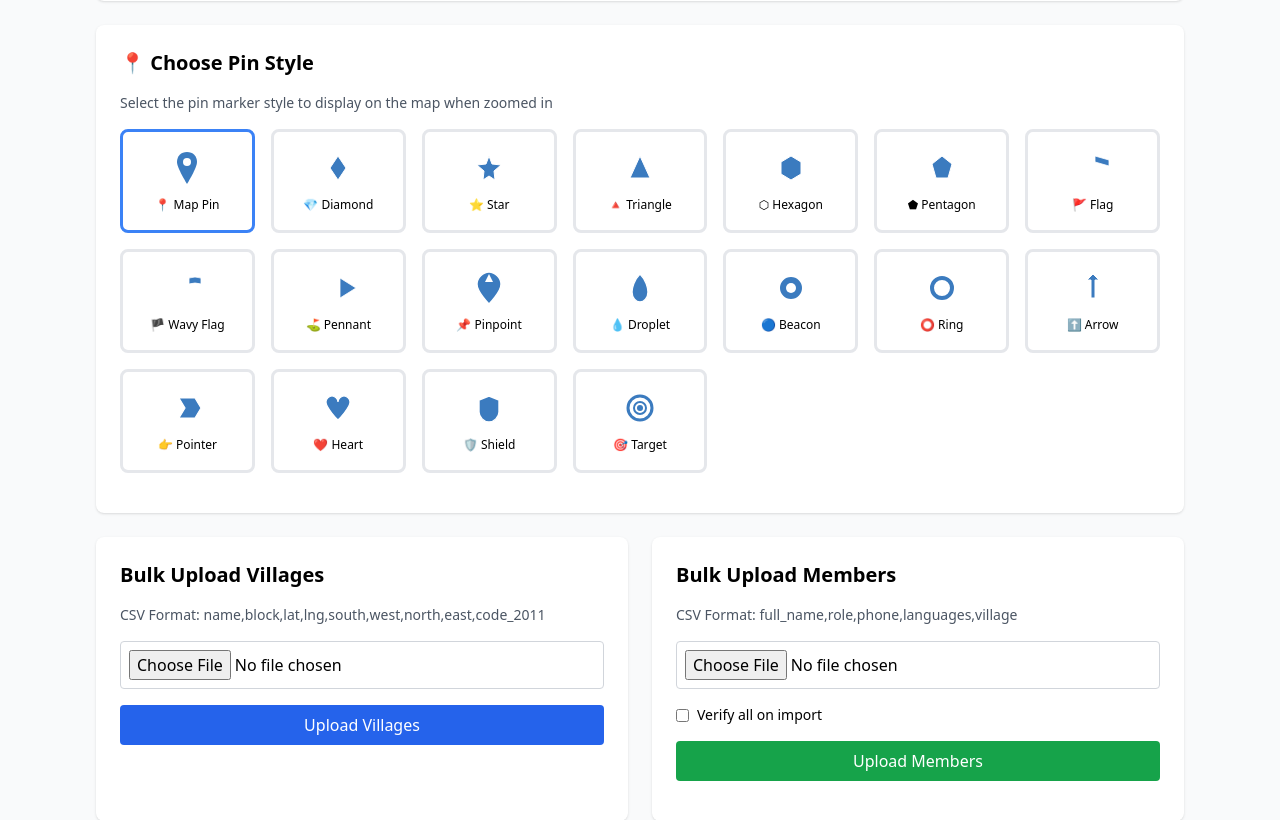
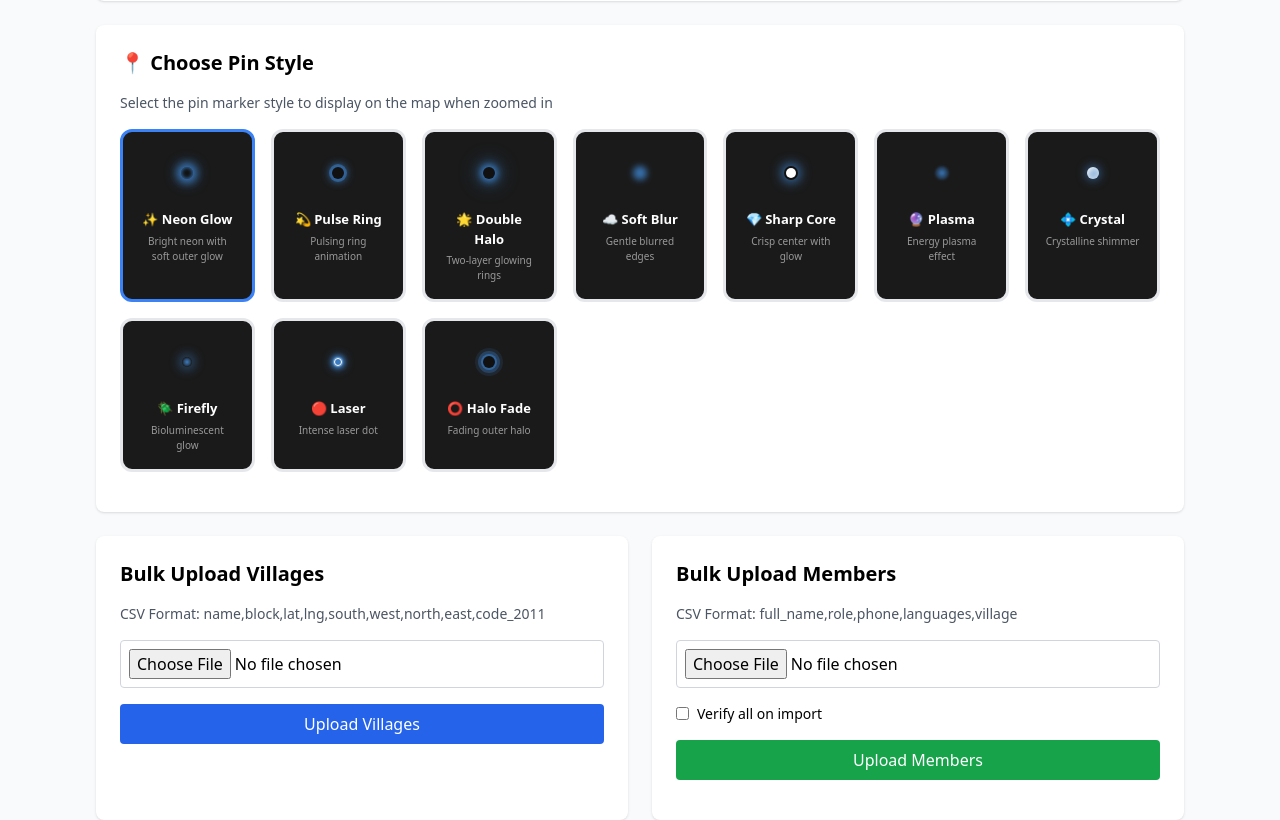
Before and after one commit to satyasairay/Volunteer-Coordination-Platform, a FastAPI app: template templates/admin.html in a window 1280 px wide. Shown: the part 755-1575 px from the top of the page. Run offline with FastAPI, Linux system fonts and the light colour scheme; the template is opened without the code that fills it, so the values that code supplies are empty; data comes from the database, SQL or seed files in the repository; some libraries are stand-ins or nearby versions.

Commit message:
Update map display to use glowing dots instead of SVG pins
Replace SVG pin styles with new CSS-based "glowing dot" styles in `models.py` and `templates/admin.html`.

Replit-Commit-Author: Agent
Replit-Commit-Session-Id: 22f79d76-3b39-42e2-89fd-a73286996118
Replit-Commit-Checkpoint-Type: intermediate_checkpoint

```diff
--- a/models.py
+++ b/models.py
@@ -221,11 +221,14 @@ class MapSettings(SQLModel, table=True):
     show_blocks: bool = Field(default=True)
     village_point_color: str = Field(default="#e63946")  # Red dots
 
-    # Pin settings
+    # Pin settings (DEPRECATED - use dot_style instead)
     pin_style: str = Field(default="mappin")  # mappin, diamond, star, triangle, hexagon, pentagon, marker
     pin_color_scheme: str = Field(default="Blues")  # Blues, Oranges, Greens
     pin_color_metric: str = Field(default="field_workers")  # field_workers, uk_centers, population, custom
     show_pins: bool = Field(default=True)
+
+    # NEW: 3D Glowing Dot settings
+    dot_style: str = Field(default="neon_glow")  # neon_glow, pulse_ring, double_halo, soft_blur, sharp_core, plasma, crystal
 
     # Timestamps
     updated_at: datetime = Field(default_factory=datetime.utcnow)
--- a/templates/admin.html
+++ b/templates/admin.html
@@ -96,61 +96,62 @@
     </div>
 
     <script>
-        // Pin style definitions with SVG paths - 18 creative styles
-        const pinStyles = [
-            // Classic
-            { id: 'mappin', name: '📍 Map Pin', svg: '<path d="M0,-8 C-3,-8 -5,-6 -5,-3 C-5,0 0,8 0,8 C0,8 5,0 5,-3 C5,-6 3,-8 0,-8 Z" fill="currentColor"/><circle cx="0" cy="-3" r="2" fill="white"/>' },
-            { id: 'diamond', name: '💎 Diamond', svg: '<path d="M0,-6 L4,0 L0,6 L-4,0 Z" fill="currentColor" stroke="white" stroke-width="0.5"/>' },
-            { id: 'star', name: '⭐ Star', svg: '<path d="M0,-6 L1.5,-2 L6,-1.5 L2.5,1.5 L3,6 L0,4 L-3,6 L-2.5,1.5 L-6,-1.5 L-1.5,-2 Z" fill="currentColor" stroke="white" stroke-width="0.5"/>' },
-            { id: 'triangle', name: '🔺 Triangle', svg: '<path d="M0,-6 L5,5 L-5,5 Z" fill="currentColor" stroke="white" stroke-width="0.5"/>' },
-            { id: 'hexagon', name: '⬡ Hexagon', svg: '<path d="M0,-6 L5,-3 L5,3 L0,6 L-5,3 L-5,-3 Z" fill="currentColor" stroke="white" stroke-width="0.5"/>' },
-            { id: 'pentagon', name: '⬟ Pentagon', svg: '<path d="M0,-6 L5,-2 L3,5 L-3,5 L-5,-2 Z" fill="currentColor" stroke="white" stroke-width="0.5"/>' },
-
-            // Flags
-            { id: 'flag', name: '🚩 Flag', svg: '<rect x="0" y="-6" width="1" height="12" fill="white"/><path d="M1,-6 L8,-4 L8,-1 L1,-3 Z" fill="currentColor" stroke="white" stroke-width="0.4"/>' },
-            { id: 'wavyflag', name: '🏴 Wavy Flag', svg: '<rect x="0" y="-6" width="1" height="12" fill="white"/><path d="M1,-5 Q4,-6 7,-5 L7,-2 Q4,-3 1,-2 Z" fill="currentColor" stroke="white" stroke-width="0.4"/>' },
-            { id: 'pennant', name: '⛳ Pennant', svg: '<rect x="0" y="-6" width="1" height="12" fill="white"/><path d="M1,-5 L9,0 L1,5 Z" fill="currentColor" stroke="white" stroke-width="0.4"/>' },
-
-            // Location
-            { id: 'pinpoint', name: '📌 Pinpoint', svg: '<path d="M0,-8 C-3,-8 -6,-5 -6,-2 C-6,2 0,8 0,8 C0,8 6,2 6,-2 C6,-5 3,-8 0,-8 Z" fill="currentColor" stroke="white" stroke-width="0.7"/><path d="M0,-7 L-2,-3 L2,-3 Z" fill="white"/>' },
-            { id: 'droplet', name: '💧 Droplet', svg: '<path d="M0,-7 C-3,-4 -4,0 -4,2 C-4,5 -2,7 0,7 C2,7 4,5 4,2 C4,0 3,-4 0,-7 Z" fill="currentColor" stroke="white" stroke-width="0.7"/>' },
-            { id: 'beacon', name: '🔵 Beacon', svg: '<circle cx="0" cy="0" r="6" fill="currentColor" stroke="white" stroke-width="1"/><circle cx="0" cy="0" r="2.5" fill="white"/>' },
-            { id: 'ring', name: '⭕ Ring', svg: '<circle cx="0" cy="0" r="5" fill="none" stroke="currentColor" stroke-width="2"/><circle cx="0" cy="0" r="1.5" fill="white"/>' },
-
-            // Directional
-            { id: 'arrow', name: '⬆️ Arrow', svg: '<path d="M0,-7 L3,-4 L1,-4 L1,5 L-1,5 L-1,-4 L-3,-4 Z" fill="currentColor" stroke="white" stroke-width="0.5"/>' },
-            { id: 'pointer', name: '👉 Pointer', svg: '<path d="M-4,-5 L4,-5 L7,0 L4,5 L-4,5 L-1,0 Z" fill="currentColor" stroke="white" stroke-width="0.6"/>' },
-
-            // Special
-            { id: 'heart', name: '❤️ Heart', svg: '<path d="M0,-3 C0,-4.5 -1.5,-6 -3,-6 C-4.5,-6 -6,-4.5 -6,-3 C-6,0 0,6 0,6 C0,6 6,0 6,-3 C6,-4.5 4.5,-6 3,-6 C1.5,-6 0,-4.5 0,-3 Z" fill="currentColor" stroke="white" stroke-width="0.6"/>' },
-            { id: 'shield', name: '🛡️ Shield', svg: '<path d="M0,-6 L5,-4 L5,2 C5,4.5 2.5,7 0,7 C-2.5,7 -5,4.5 -5,2 L-5,-4 Z" fill="currentColor" stroke="white" stroke-width="0.7"/>' },
-            { id: 'target', name: '🎯 Target', svg: '<circle cx="0" cy="0" r="6" fill="none" stroke="currentColor" stroke-width="1.5"/><circle cx="0" cy="0" r="3" fill="none" stroke="currentColor" stroke-width="1"/><circle cx="0" cy="0" r="1.5" fill="currentColor"/>' }
+        // 3D GLOWING DOT STYLES - CSS-based, no SVG!
+        const dotStyles = [
+            { id: 'neon_glow', name: '✨ Neon Glow', desc: 'Bright neon with soft outer glow' },
+            { id: 'pulse_ring', name: '💫 Pulse Ring', desc: 'Pulsing ring animation' },
+            { id: 'double_halo', name: '🌟 Double Halo', desc: 'Two-layer glowing rings' },
+            { id: 'soft_blur', name: '☁️ Soft Blur', desc: 'Gentle blurred edges' },
+            { id: 'sharp_core', name: '💎 Sharp Core', desc: 'Crisp center with glow' },
+            { id: 'plasma', name: '🔮 Plasma', desc: 'Energy plasma effect' },
+            { id: 'crystal', name: '💠 Crystal', desc: 'Crystalline shimmer' },
+            { id: 'firefly', name: '🪲 Firefly', desc: 'Bioluminescent glow' },
+            { id: 'laser', name: '🔴 Laser', desc: 'Intense laser dot' },
+            { id: 'halo_fade', name: '⭕ Halo Fade', desc: 'Fading outer halo' }
         ];
 
-        // Load map settings and populate pin styles
+        // Load map settings and populate dot styles
         async function loadPinStyles() {
             try {
                 const res = await fetch('/api/map-settings');
                 const settings = await res.json();
-                const currentStyle = settings.pin_style || 'mappin';
+                const currentStyle = settings.dot_style || 'neon_glow';
 
                 const grid = document.getElementById('pin-style-grid');
-                grid.innerHTML = pinStyles.map(style => `
+                grid.innerHTML = dotStyles.map(style => `
                     <div
-                        class="pin-style-option ${currentStyle === style.id ? 'selected' : ''}"
+                        class="dot-style-option ${currentStyle === style.id ? 'selected' : ''}"
                         data-style="${style.id}"
                         onclick="selectPinStyle('${style.id}')"
-                        style="cursor: pointer; border: 3px solid ${currentStyle === style.id ? '#3b82f6' : '#e5e7eb'}; border-radius: 8px; padding: 16px; text-align: center; transition: all 0.2s;"
+                        style="cursor: pointer; border: 3px solid ${currentStyle === style.id ? '#3b82f6' : '#e5e7eb'}; border-radius: 12px; padding: 16px; text-align: center; transition: all 0.2s; background: #1a1a1a;"
                     >
-                        <svg width="40" height="40" viewBox="-10 -10 20 20" style="color: #3b7bbf; margin: 0 auto;">
-                            ${style.svg}
-                        </svg>
-                        <div style="margin-top: 8px; font-size: 12px; font-weight: 500;">${style.name}</div>
+                        <div class="dot-preview" style="width: 50px; height: 50px; margin: 0 auto; position: relative; display: flex; align-items: center; justify-content: center;">
+                            ${getDotPreviewHTML(style.id, '#3b7bbf')}
+                        </div>
+                        <div style="margin-top: 12px; font-size: 13px; font-weight: 600; color: white;">${style.name}</div>
+                        <div style="margin-top: 4px; font-size: 10px; color: #999;">${style.desc}</div>
                     </div>
                 `).join('');
             } catch (err) {
-                console.error('Error loading pin styles:', err);
+                console.error('Error loading dot styles:', err);
             }
+        }
+
+        // Generate HTML for dot preview based on style
+        function getDotPreviewHTML(styleId, color) {
+            const styles = {
+                'neon_glow': `<div style="width: 12px; height: 12px; background: #111; border-radius: 50%; box-shadow: 0 0 8px 3px ${color}, 0 0 12px 6px ${color}66, inset 0 0 4px ${color};"></div>`,
+                'pulse_ring': `<div style="width: 12px; height: 12px; background: #111; border-radius: 50%; box-shadow: 0 0 0 3px ${color}88, 0 0 8px 2px ${color}; animation: pulse 1.5s infinite;"></div>`,
+                'double_halo': `<div style="width: 12px; height: 12px; background: #111; border-radius: 50%; box-shadow: 0 0 6px 2px ${color}, 0 0 12px 5px ${color}66, 0 0 20px 8px ${color}33;"></div>`,
+                'soft_blur': `<div style="width: 14px; height: 14px; background: ${color}; border-radius: 50%; filter: blur(3px); opacity: 0.9;"></div>`,
+                'sharp_core': `<div style="width: 10px; height: 10px; background: white; border-radius: 50%; box-shadow: 0 0 0 2px #111, 0 0 12px 4px ${color};"></div>`,
+                'plasma': `<div style="width: 14px; height: 14px; background: radial-gradient(circle, ${color} 0%, ${color}66 50%, transparent 100%); border-radius: 50%; filter: blur(1px);"></div>`,
+                'crystal': `<div style="width: 12px; height: 12px; background: linear-gradient(135deg, white, ${color}); border-radius: 50%; box-shadow: 0 0 8px 2px ${color}88, inset -2px -2px 4px rgba(255,255,255,0.6);"></div>`,
+                'firefly': `<div style="width: 10px; height: 10px; background: radial-gradient(circle, ${color}ff 0%, ${color}88 40%, transparent 70%); border-radius: 50%; box-shadow: 0 0 10px 4px ${color}66;"></div>`,
+                'laser': `<div style="width: 8px; height: 8px; background: ${color}; border-radius: 50%; box-shadow: 0 0 4px 2px ${color}ff, 0 0 8px 3px ${color}cc, 0 0 1px 1px white; border: 1px solid white;"></div>`,
+                'halo_fade': `<div style="width: 12px; height: 12px; background: #111; border-radius: 50%; box-shadow: 0 0 0 2px ${color}99, 0 0 0 5px ${color}55, 0 0 0 8px ${color}22;"></div>`
+            };
+            return styles[styleId] || styles['neon_glow'];
         }
 
         async function selectPinStyle(styleId) {
@@ -159,22 +160,22 @@
                 const res = await fetch('/api/map-settings', {
                     method: 'PUT',
                     headers: { 'Content-Type': 'application/json' },
-                    body: JSON.stringify({ pin_style: styleId })
+                    body: JSON.stringify({ dot_style: styleId })
                 });
 
                 if (res.ok) {
-                    message.innerHTML = '<p class="text-green-600">✓ Pin style updated! Refresh the map to see changes.</p>';
+                    message.innerHTML = '<p class="text-green-600">✓ Dot style updated! Refresh the map to see changes.</p>';
                     setTimeout(() => message.innerHTML = '', 3000);
                     loadPinStyles(); // Reload to update selection
                 } else {
-                    throw new Error('Failed to update pin style');
+                    throw new Error('Failed to update dot style');
                 }
             } catch (err) {
                 message.innerHTML = `<p class="text-red-600">Error: ${err.message}</p>`;
             }
         }
 
-        // Load pin styles on page load
+        // Load dot styles on page load
         loadPinStyles();
 
         // Load custom labels
```
